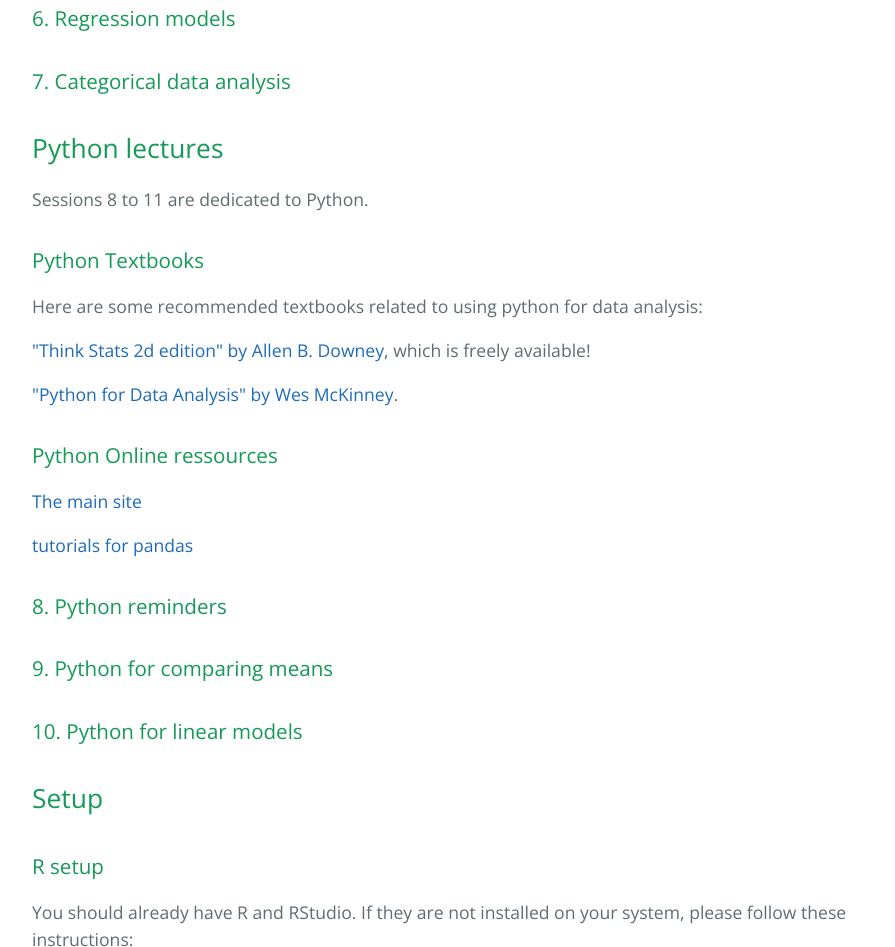
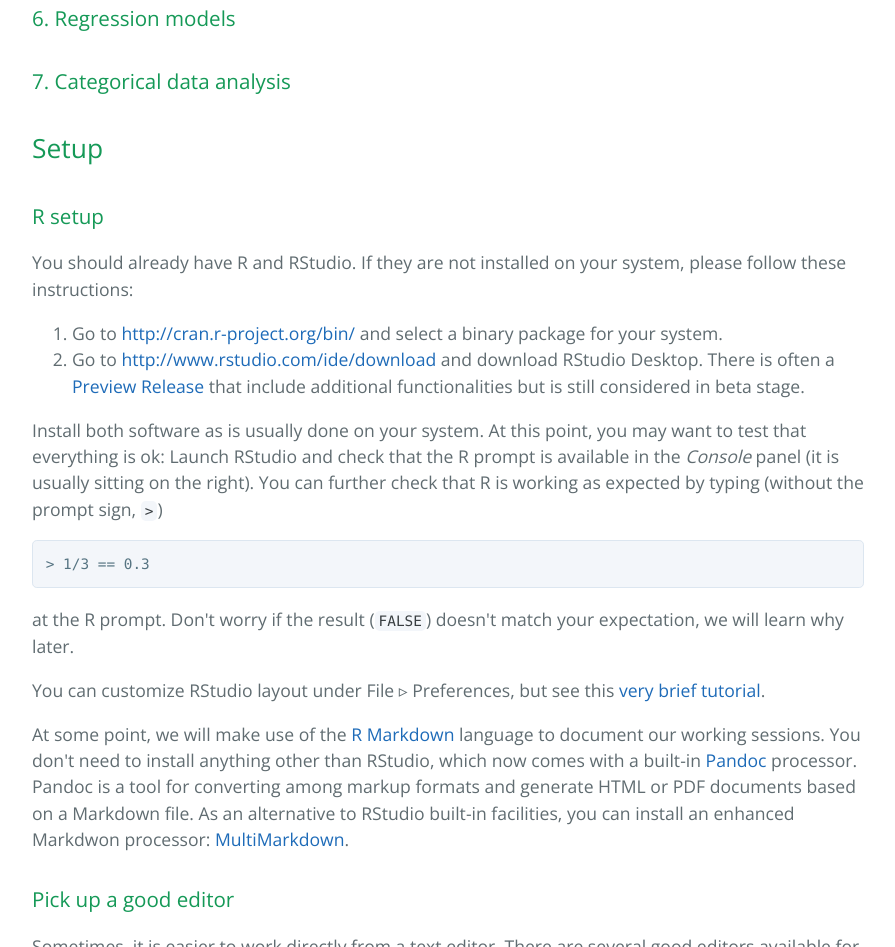
Before and after one commit to cogmaster-stats/site, a plain HTML site: page index.html in a window 1280 px wide. Shown: the part 2238-3185 px from the top of the page, without its empty margins (192-1087 px from the left). Drawn offline with nearby package versions, Linux system fonts and the light colour scheme.

```diff
--- a/index.html
+++ b/index.html
@@ -92,42 +92,6 @@
 
 <h3>
 <a id="7-categorical-data-analysis" class="anchor" href="#7-categorical-data-analysis" aria-hidden="true"><span class="octicon octicon-link"></span></a>7. Categorical data analysis</h3>
-
-
-
-<h2>
-<a id="python-lectures" class="anchor" href="#python-lectures" aria-hidden="true"><span class="octicon octicon-link"></span></a>Python lectures</h2>
-
-<p>Sessions 8 to 11 are dedicated to Python. </p>
-
-<h3>
-<a id="python-textbooks" class="anchor" href="#python-textbooks" aria-hidden="true"><span class="octicon octicon-link"></span></a>Python Textbooks</h3>
-
-<p>Here are some recommended textbooks related to using python for data analysis:</p>
-
-<p><a href="http://greenteapress.com/thinkstats2/">"Think Stats 2d edition" by Allen B. Downey</a>, which is freely available!</p>
-
-<p><a href="http://shop.oreilly.com/product/0636920023784.do">"Python for Data Analysis" by Wes McKinney</a>.</p>
-
-<h3>
-<a id="python-online-ressources" class="anchor" href="#python-online-ressources" aria-hidden="true"><span class="octicon octicon-link"></span></a>Python Online ressources</h3>
-
-<p><a href="https://github.com/pydata">The main site</a></p>
-
-<p><a href="http://pandas.pydata.org/pandas-docs/stable/tutorials.html">tutorials for pandas</a></p>
-
-<h3>
-<a id="8-python-reminders" class="anchor" href="#8-python-reminders" aria-hidden="true"><span class="octicon octicon-link"></span></a>8. Python reminders</h3>
-
-
-
-<h3>
-<a id="9-python-for-comparing-means" class="anchor" href="#9-python-for-comparing-means" aria-hidden="true"><span class="octicon octicon-link"></span></a>9. Python for comparing means</h3>
-
-
-
-<h3>
-<a id="10-python-for-linear-models" class="anchor" href="#10-python-for-linear-models" aria-hidden="true"><span class="octicon octicon-link"></span></a>10. Python for linear models</h3>
 
 
 
```
Also changed, not shown: params.json (+1 -1 lines).
